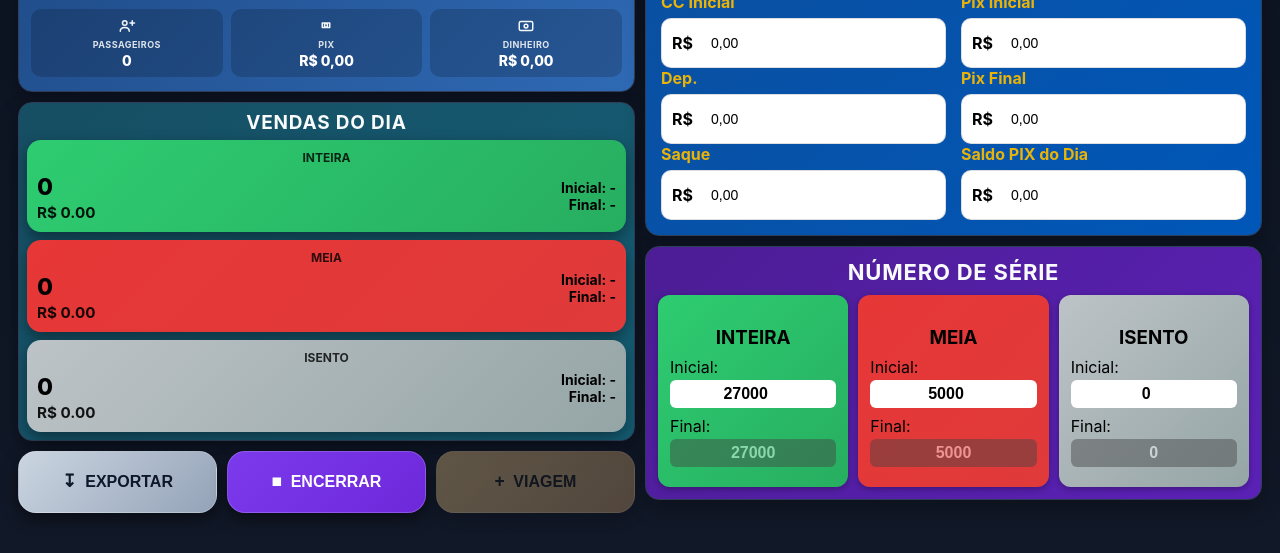
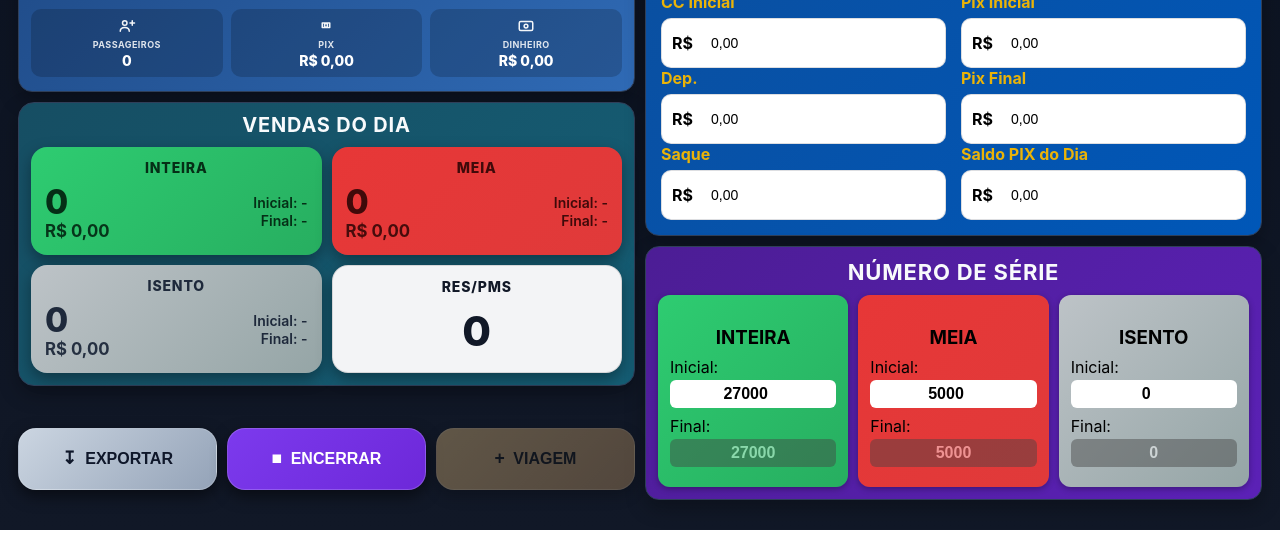
Before and after one commit to Fragozo007/bilhetagem-v8, a plain HTML site: page bilhetagem.html in a window 1280 px wide. Shown: the part 313-866 px from the top of the page. After the commit the page ends 843 px from the top, so only its background shows below. Drawn offline with Linux system fonts and the light colour scheme.

Commit message:
Modificação no Card Vendas do Dia

```diff
--- a/bilhetagem.css
+++ b/bilhetagem.css
@@ -244,18 +244,114 @@ button:disabled {
 
 .vendas-dia {
   margin-top: 0;
-  padding: 8px;
-  border-radius: 14px;
-  background: #0f4c5c;
+  padding: 10px 12px 12px;
+  border-radius: 16px;
+  background: linear-gradient(135deg, #164e63, #155e75);
   border: 1px solid #2a2f3a;
 }
 
 .vendas-dia-titulo {
-  font-size: 19px;
+  font-size: 20px;
   font-weight: 700;
   color: #f1c40f;
   text-align: center;
-  margin-bottom: 6px;
+  margin-bottom: 10px;
+  letter-spacing: 0.04em;
+}
+
+.vendas-dia-grid {
+  display: grid;
+  grid-template-columns: 1fr 1fr;
+  gap: 10px;
+}
+
+.vendas-card {
+  border-radius: 16px;
+  padding: 12px 14px;
+  min-height: 108px;
+  box-shadow: 0 6px 15px rgba(0, 0, 0, 0.35);
+  color: #0f172a;
+}
+
+.vendas-card__titulo {
+  text-align: center;
+  font-size: 14px;
+  font-weight: 800;
+  letter-spacing: 0.06em;
+  margin-bottom: 8px;
+  color: inherit;
+}
+
+.vendas-card__corpo {
+  display: flex;
+  justify-content: space-between;
+  align-items: center;
+  gap: 8px;
+}
+
+.vendas-card__esq {
+  text-align: left;
+  min-width: 0;
+}
+
+.vendas-card__qtd {
+  font-size: 2.1rem;
+  font-weight: 800;
+  line-height: 1.05;
+}
+
+.vendas-card__valor {
+  font-size: 1.05rem;
+  font-weight: 700;
+  margin-top: 2px;
+  opacity: 0.95;
+}
+
+.vendas-card__serie {
+  text-align: right;
+  font-size: 14px;
+  font-weight: 600;
+  line-height: 1.35;
+  flex-shrink: 0;
+}
+
+.vendas-card--inteira {
+  background: linear-gradient(135deg, #2ecc71, #27ae60);
+  color: #052e16;
+}
+
+.vendas-card--meia {
+  background: linear-gradient(135deg, #e73737, #e03a3a);
+  color: #3f0a0a;
+}
+
+.vendas-card--isento {
+  background: linear-gradient(135deg, #bdc3c7, #95a5a6);
+  color: #1e293b;
+}
+
+.vendas-card--reserva {
+  background: #f3f4f6;
+  color: #111827;
+  border: 1px solid rgba(0, 0, 0, 0.12);
+  display: flex;
+  flex-direction: column;
+  align-items: stretch;
+}
+
+.vendas-card--reserva .vendas-card__titulo {
+  color: #111827;
+}
+
+.vendas-card__qtd-solo {
+  flex: 1;
+  display: flex;
+  align-items: center;
+  justify-content: center;
+  font-size: 2.6rem;
+  font-weight: 800;
+  line-height: 1;
+  min-height: 56px;
 }
 
 /* TODAS AS BOXES IGUAIS */
@@ -694,6 +790,7 @@ h1 {
 
 .vendas-dia {
   background: linear-gradient(135deg, #164e63, #155e75);
+  border: 1px solid var(--corp-border);
 }
 
 .series-topo {
@@ -1529,14 +1626,18 @@ input.card-viagem__meta-valor--hora::-webkit-datetime-edit-text {
   font-weight: 800;
 }
 
-.vendas-dia .box .valor:first-of-type {
-  font-size: 1.45rem;
-  font-weight: 800;
-}
-
-.vendas-dia .box .valor:nth-of-type(2) {
-  font-size: 0.95rem;
-  opacity: 0.9;
+@media (max-width: 380px) {
+  .vendas-card__qtd {
+    font-size: 1.75rem;
+  }
+
+  .vendas-card__qtd-solo {
+    font-size: 2.1rem;
+  }
+
+  .vendas-card__serie {
+    font-size: 12px;
+  }
 }
 
 .campo label .ico {
@@ -1614,12 +1715,13 @@ input.card-viagem__meta-valor--hora::-webkit-datetime-edit-text {
     padding: 8px !important;
   }
 
-  .dashboard {
+  .vendas-dia-grid {
     gap: 8px !important;
   }
 
-  .box {
+  .vendas-card {
     padding: 10px !important;
+    min-height: 100px !important;
   }
 
   .linha-botoes {
--- a/bilhetagem.html
+++ b/bilhetagem.html
@@ -199,7 +199,7 @@
 </div>
 
 <script src="./boot.js"></script>
-<script src="./bilhetagem.js?v=20" defer></script>
+<script src="./bilhetagem.js?v=21" defer></script>
 
 </body>
 </html>
--- a/bilhetagem.js
+++ b/bilhetagem.js
@@ -962,6 +962,34 @@ function total(h) {
   return h.inteira * 7 + h.meia * 3.5;
 }
 
+function htmlCardVendasDia(tipo, qtd, valorReais, inicial, final, vendidas) {
+  if (tipo === "reserva") {
+    return `
+    <div class="vendas-card vendas-card--reserva">
+      <div class="vendas-card__titulo">RES/PMS</div>
+      <div class="vendas-card__qtd-solo">${qtd}</div>
+    </div>`;
+  }
+
+  const ini = vendidas > 0 ? inicial : "-";
+  const fim = vendidas > 0 ? final : "-";
+
+  return `
+    <div class="vendas-card vendas-card--${tipo}">
+      <div class="vendas-card__titulo">${tipo === "inteira" ? "INTEIRA" : tipo === "meia" ? "MEIA" : "ISENTO"}</div>
+      <div class="vendas-card__corpo">
+        <div class="vendas-card__esq">
+          <div class="vendas-card__qtd">${qtd}</div>
+          <div class="vendas-card__valor">R$ ${formatarNumero(valorReais)}</div>
+        </div>
+        <div class="vendas-card__serie">
+          <div>Inicial: ${ini}</div>
+          <div>Final: ${fim}</div>
+        </div>
+      </div>
+    </div>`;
+}
+
 function calcularResumo() {
 
   let totalPessoas = 0;
@@ -1087,17 +1115,8 @@ function render() {
   </datalist>
   `;
 
-  let totalValor = 0;
-  let totalPessoas = 0;
-  let totalInteira = 0;
-  let totalMeia = 0;
-  let totalIsento = 0;
-
   viagensOrdenadas.forEach((h) => {
     const i = dados.viagens.findIndex((v) => v.id === h.id);
-    const t = total(h);
-    totalValor += t;
-    totalPessoas += h.inteira + h.meia + h.isento + h.reserva;
     recalcularRestante(h);
     div.innerHTML += renderCardViagem(
       h,
@@ -1113,17 +1132,9 @@ function render() {
 
   div.innerHTML += lista;
 
-dados.viagens.forEach(v => {
+dados.viagens.forEach((v) => {
   if (v.reserva === undefined) v.reserva = 0;
-
-  totalInteira += v.inteira;
-  totalMeia += v.meia;
-  totalIsento += v.isento;
 });
-
-    let valorInteira = totalInteira * 7;
-    let valorMeia = totalMeia * 3.5;
-    let valorIsento = 0;
 
     // ===== SERIES VENDIDAS (IGUAL EXPORTACAO) =====
 
@@ -1182,71 +1193,20 @@ document.getElementById("resumo").innerHTML =
 
   `;
 
+    const valorInteiraCard = resumo.totalInteira * 7;
+    const valorMeiaCard = resumo.totalMeia * 3.5;
+
 document.getElementById("resumo-bilheteria").innerHTML =
   `
   <div class="vendas-dia">
-  <div class="vendas-dia-titulo">VENDAS DO DIA</div>
-  <div class="dashboard">
-
-    <div class="box inteira">
-  <div class="titulo">INTEIRA</div>
-
-  <div style="display:flex; justify-content:space-between; align-items:center; margin-top:6px; gap:10px;">
-
-    <!-- LADO ESQUERDO -->
-    <div style="text-align:left;">
-      <div class="valor">${totalInteira}</div>
-      <div class="valor">R$ ${valorInteira.toFixed(2)}</div>
+    <div class="vendas-dia-titulo">VENDAS DO DIA</div>
+    <div class="vendas-dia-grid">
+      ${htmlCardVendasDia("inteira", resumo.totalInteira, valorInteiraCard, inicialInteira, finalInteira, vendidasInteira)}
+      ${htmlCardVendasDia("meia", resumo.totalMeia, valorMeiaCard, inicialMeia, finalMeia, vendidasMeia)}
+      ${htmlCardVendasDia("isento", resumo.totalIsento, 0, inicialIsento, finalIsento, vendidasIsento)}
+      ${htmlCardVendasDia("reserva", resumo.totalReserva)}
     </div>
-
-    <!-- LADO DIREITO -->
-    <div style="text-align:right; font-size:14px;">
-      <div>Inicial: ${vendidasInteira > 0 ? inicialInteira : "-"}</div>
-      <div>Final: ${vendidasInteira > 0 ? finalInteira : "-"}</div>
-    </div>
-
   </div>
-</div>
-
-    <div class="box meia">
-  <div class="titulo">MEIA</div>
-
-  <div style="display:flex; justify-content:space-between; align-items:flex-start; margin-top:6px; gap:10px;">
-
-    <!-- ESQUERDA -->
-    <div style="text-align:left;">
-      <div class="valor">${totalMeia}</div>
-      <div class="valor">R$ ${valorMeia.toFixed(2)}</div>
-    </div>
-
-    <!-- DIREITA -->
-    <div style="text-align:right; font-size:14px;">
-      <div>Inicial: ${vendidasMeia > 0 ? inicialMeia : "-"}</div>
-      <div>Final: ${vendidasMeia > 0 ? finalMeia : "-"}</div>
-    </div>
-
-  </div>
-</div>
-
-    <div class="box isento">
-  <div class="titulo">ISENTO</div>
-
-  <div style="display:flex; justify-content:space-between; align-items:flex-start; margin-top:6px; gap:10px;">
-
-    <!-- ESQUERDA -->
-    <div style="text-align:left;">
-      <div class="valor">${totalIsento}</div>
-      <div class="valor">R$ 0.00</div>
-    </div>
-
-    <!-- DIREITA -->
-    <div style="text-align:right; font-size:14px;">
-      <div>Inicial: ${vendidasIsento > 0 ? inicialIsento : "-"}</div>
-      <div>Final: ${vendidasIsento > 0 ? finalIsento : "-"}</div>
-    </div>
-
-  </div>
-</div>
   `;
 
 restaurarFoco();
@@ -1554,7 +1514,7 @@ if ("serviceWorker" in navigator) {
 
   window.addEventListener("load", () => {
     navigator.serviceWorker
-      .register("./sw.js?v=20")
+      .register("./sw.js?v=21")
       .then((reg) => {
         reg.update();
         if (reg.waiting) {
--- a/boot.js
+++ b/boot.js
@@ -1,5 +1,5 @@
 (function () {
-  var VERSAO = "20";
+  var VERSAO = "21";
   var chave = "bilhetagem_cache_limpa";
 
   if (localStorage.getItem(chave) === VERSAO) return;
--- a/sw.js
+++ b/sw.js
@@ -1,4 +1,4 @@
-const ASSET_VERSION = "20";
+const ASSET_VERSION = "21";
 const CACHE_NAME = "bilhetagem-v" + ASSET_VERSION;
 
 const APP_SHELL = [
```
